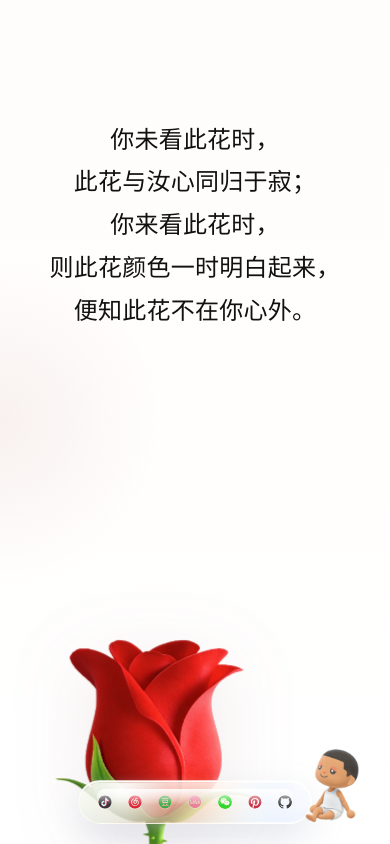
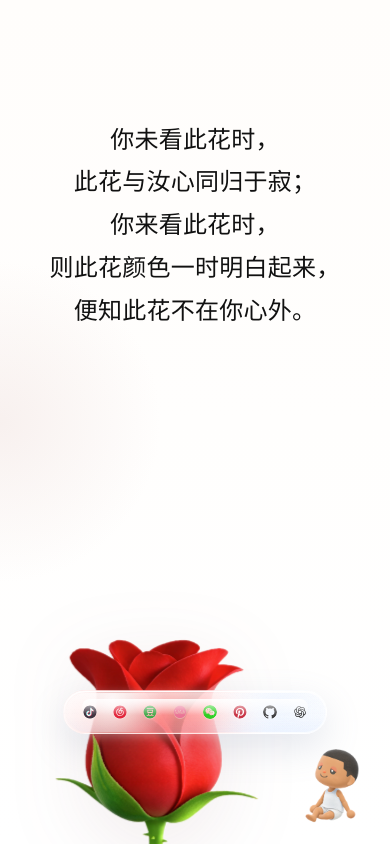
Before and after one commit to lessismoretest/wangxiaolin, a plain HTML site: page index.html in a window 390 px wide. Both pictures are taken after a click on the element 330 px from the left and 784 px from the top of the page. Drawn offline with Linux system fonts and the light colour scheme.

Commit message:
Add ChatGPT social profile link

```diff
--- a/index.html
+++ b/index.html
@@ -486,6 +486,7 @@
             }
 
             .social-footer {
+                bottom: calc(var(--page-edge-gap) + 90px);
                 gap: 10px;
                 padding: 11px 16px;
             }
@@ -527,6 +528,7 @@
             <img src="resource/微信.svg" alt="微信" class="social-icon" onclick="showImageModal('resource/微信.JPG')">
             <img src="resource/Pinterest.svg" alt="Pinterest" class="social-icon" onclick="window.open('https://pin.it/52Z37WIwO', '_blank')">
             <img src="resource/github.svg" alt="GitHub" class="social-icon" onclick="window.open('https://github.com/lessismoretest?tab=repositories', '_blank')">
+            <img src="resource/chatgpt.svg" alt="ChatGPT" title="ChatGPT" class="social-icon" onclick="window.open('https://chatgpt.com/u/randomwalk9527', '_blank')">
         </div>
     </main>
 
```
Also changed, not shown: resource/chatgpt.svg (added).
